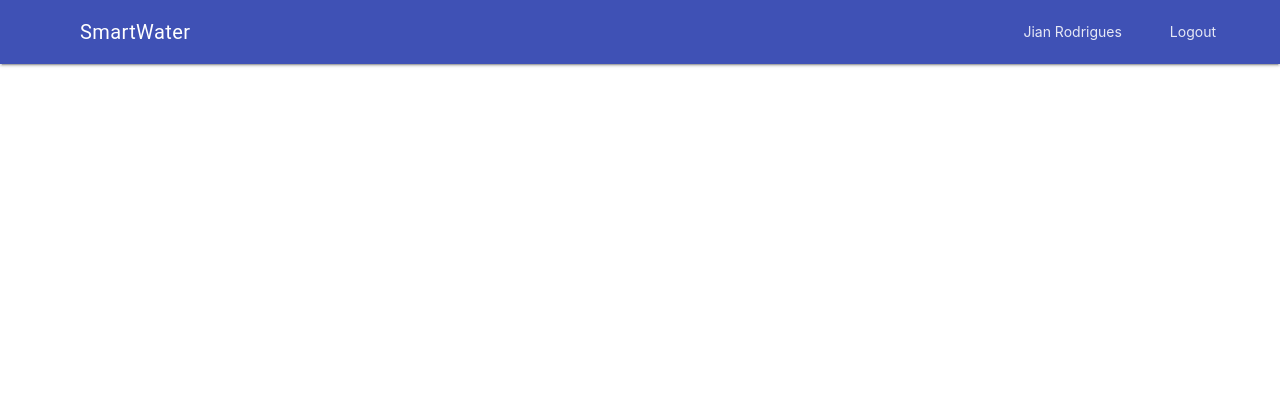
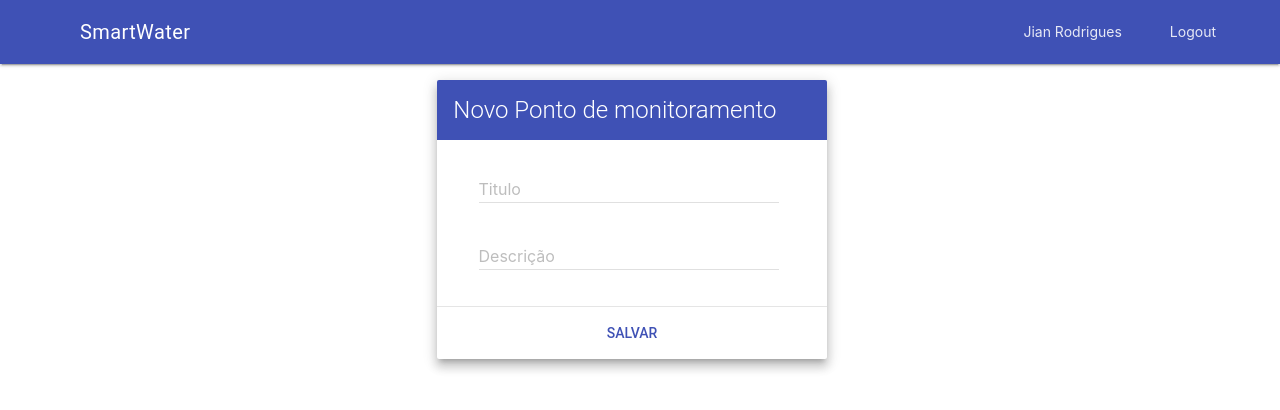
Before and after one commit to jian-leopoldo/smart_water_react, a React (Create React App) app: page /locale/1/monitoring_point/new in a window 1280 px wide. Shown: the top 410 px of the page. Built offline with nearby package versions, Linux system fonts and the light colour scheme.

Commit message:
Adicionado telas para criar pontos de monitoramento

```diff
--- /dev/null
+++ b/src/components/monitoringPoints/formMonitoringPoint.js
@@ -0,0 +1,115 @@
+import React, { Component } from 'react';
+import request from '../request';
+
+
+class FormMonitoringPoint extends Component {
+
+
+constructor(props) {
+    super(props);
+
+    this.handleChangeTitle = this.handleChangeTitle.bind(this);
+    this.handleChangeDescription = this.handleChangeDescription.bind(this);
+    this.createMonitoringPoint = this.createMonitoringPoint.bind(this);
+
+    this.state = {
+        locales: [],
+        title: '',
+        address: '',
+        description: ''
+    };
+}
+
+handleChangeTitle(e){
+    this.setState({
+        title: e.target.value
+    })
+}
+
+
+handleChangeDescription(e){
+    this.setState({
+        description: e.target.value
+    })
+}
+
+
+
+  componentWillMount(){
+
+  }
+
+  createMonitoringPoint(){
+    request.post(`/locales/${this.props.match.params.localeId}/monitoring_points`,{
+        monitoring_point: {
+            title: this.state.title,
+            description: this.state.description,
+            locale_id: this.props.match.params.localeId
+        }
+    })
+    .then((response) => {
+      // handle success
+      console.log(response.data);
+    })
+    .catch((error) => {
+      // handle error
+      console.log("erro doido")
+      console.log(error);
+    })
+    .then(function () {
+      // always executed
+    });
+  }
+
+  render() {
+    return (
+      <div >
+        <div className="mdl-grid">
+
+            <div className="mdl-cell mdl-cell--4-col">
+            </div>
+
+             <div className="mdl-cell mdl-cell--4-col" >
+
+                        <div className="mdl-card mdl-shadow--8dp mdl-cell--12-col" >
+
+                            <div className="mdl-card__title mdl-color--primary mdl-color-text--white">
+                                <h2 className="mdl-card__title-text">Novo Ponto de monitoramento</h2>
+                            </div>
+
+                            <div className="mdl-card__supporting-text">
+                                <form action="#">
+                                    <div className="mdl-textfield mdl-js-textfield">
+                                        <input className="mdl-textfield__input"
+                                               onChange={this.handleChangeTitle}
+                                               type="text" id="username"
+                                               value={this.state.title}/>
+
+                                        <label className="mdl-textfield__label" htmlFor="username">Titulo</label>
+                                    </div>
+                                    <div className="mdl-textfield mdl-js-textfield">
+                                        <input className="mdl-textfield__input" type="text" id="description"
+                                               onChange={this.handleChangeDescription}
+                                               value={this.state.description}/>
+                                        <label className="mdl-textfield__label" htmlFor="description">Descrição</label>
+                                    </div>
+                                </form>
+                            </div>
+                            <div className="mdl-card__actions mdl-card--border">
+                                <button className="mdl-button mdl-button--colored mdl-js-button mdl-js-ripple-effect"
+                                        onClick={this.createMonitoringPoint}>
+                                    Salvar
+                                </button>
+                            </div>
+
+                        </div>
+
+            </div>
+
+        </div>
+      </div>
+    );
+  }
+}
+
+export default FormMonitoringPoint;
--- a/src/routes/index.js
+++ b/src/routes/index.js
@@ -3,6 +3,8 @@ import Locales from '../components/locales'
 import FormLocale from '../components/locales/formLocale';
 import Charts from '../components/charts';
 import MonitoringPoints from '../components/monitoringPoints';
+import FormMonitoringPoint from '../components/monitoringPoints/formMonitoringPoint';
+
 import { BrowserRouter as Router, Route, Link } from "react-router-dom";
 
 const Routes = () => (
@@ -14,6 +16,7 @@ const Routes = () => (
       <Route path="/topics" component={Topics} />
       <Route path='/locale/new' component={FormLocale} />
       <Route path='/locales' component={LocaleRoute} />
+      <Route path='/locale/:localeId/monitoring_point/new' component={FormMonitoringPoint} />
       <Route path='/charts' component={Charts} />
     </div>
   </Router>
```
